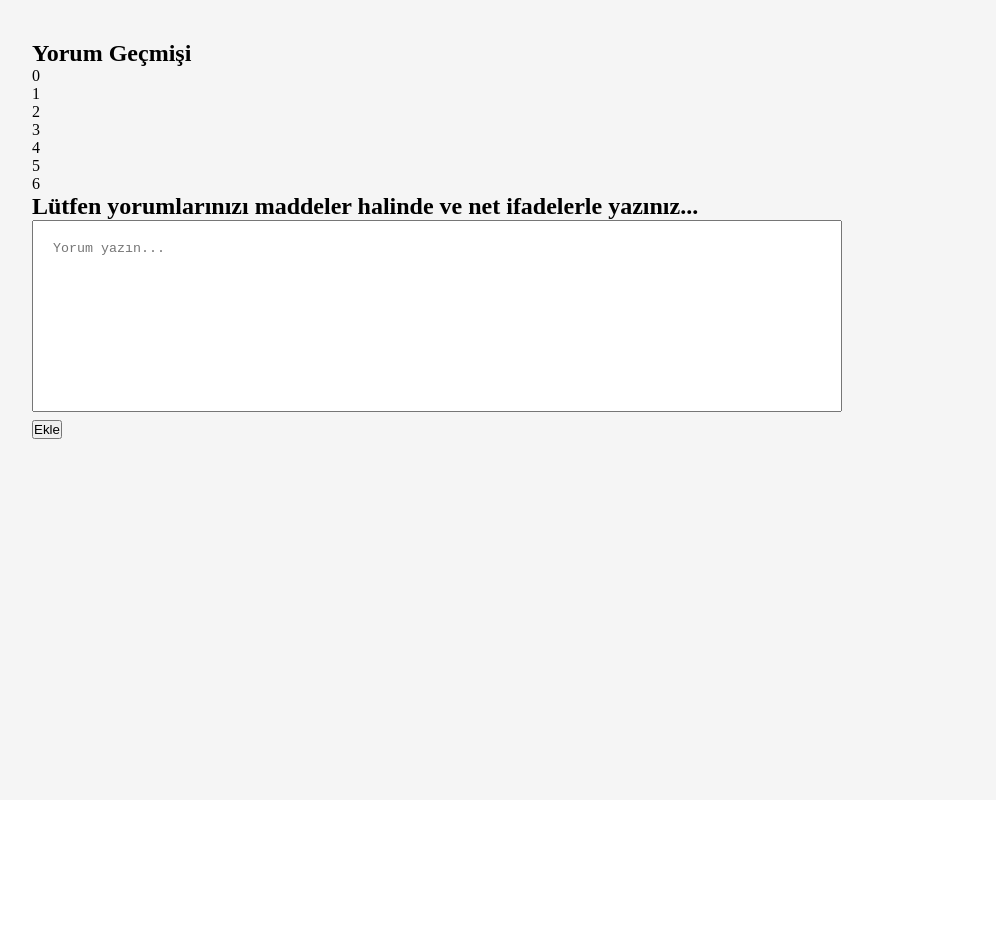
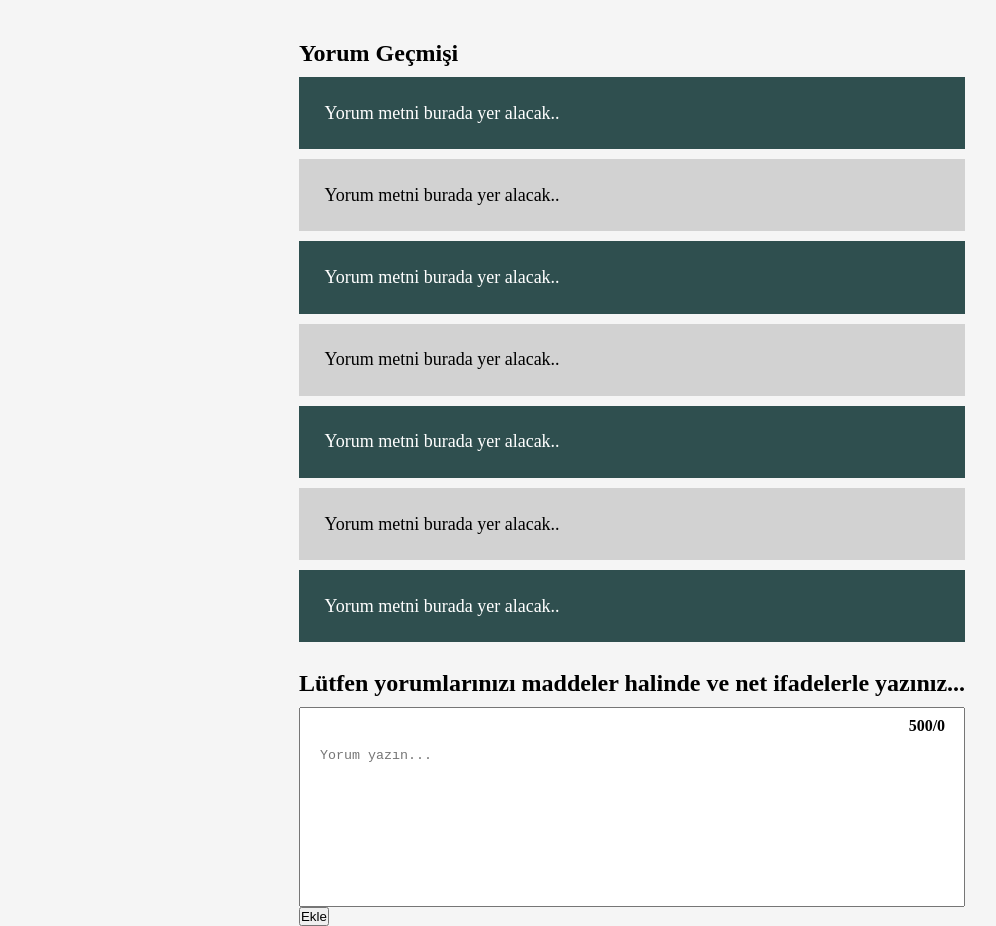
Before and after one commit to codeyourwaytofreedom/game_bazaar, a Next.js app: page /comments in a window 1280 px wide. Shown: the whole page, without its empty margins (8-1004 px from the left). Before the commit the page ends 800 px from the top, so only its background shows below. Built offline with nearby package versions, Linux system fonts and the light colour scheme; a web font is replaced by a local one.

Commit message:
Comments page design improved.
DB connection and logic in place.

Next step. Finalize page infrastructure

```diff
--- a/pages/comments.tsx
+++ b/pages/comments.tsx
@@ -24,29 +24,50 @@ const Comments = () => {
                 (r) =>
                 {
                     if(r.status === 200)
-                    {cmt.current!.value = ""; setDisabled(false)}
+                    {cmt.current!.value = ""; setDisabled(false);}
+                    else{
+                        setDisabled(false);
+                        cmt.current!.value = "Yorum ekleme başarısız";
+                        cmt.current!.style.fontWeight = "bold";
+                        cmt.current!.style.color = "red";
+                    }
                 })
         }
     }
 
     return ( <>
     <div className={c.comments}>
-        <h2>Yorum Geçmişi</h2>
-        <h1>{comment}</h1>
+       <div>
+       <h2>Yorum Geçmişi</h2>
         <div>
             {
                 [...Array(7)].map((e,i)=>
-                    <p key={i}>{i}</p>
+                    <p key={i} style={{backgroundColor: i%2 ? "rgba($color: gray, $alpha: 0.3)" : "#2F4F4F",
+                                    color: i%2 ? "rgba($color: gray, $alpha: 0.1)" : "white"}}>
+                        Yorum metni burada yer alacak..
+                    </p>
                 )
             }
         </div>
+        <br />
         <h2>Lütfen yorumlarınızı maddeler halinde ve net ifadelerle yazınız...</h2>
         <div className={c.comments_adder}>
-            <textarea ref={cmt} rows={10} cols={5}
+            {
+                disabled ?
+                <div className={c.comments_adder_temp}>
+                    <h1>Yorum ekleniyor...</h1>
+                </div>
+                : null
+            }
+            <span style={{color:comment.length === 500 ? "red" : "black"}}>500/{comment.length}</span>
+            <textarea ref={cmt} rows={10} cols={5} maxLength={500}
                 placeholder={"Yorum yazın..."} disabled={disabled}
-                onChange={()=> setComment(cmt.current!.value)}></textarea>
+                onChange={()=> {setComment(cmt.current!.value);cmt.current!.style.fontWeight = "normal";
+                cmt.current!.style.color = "black"; }}>
+                </textarea>
         </div>
         <button onClick={send_comment}>Ekle</button>
+       </div>
     </div>
 
     </> );
--- a/styles/Comments.module.css
+++ b/styles/Comments.module.css
@@ -1,18 +1,50 @@
 .comments {
   background-color: whitesmoke;
-  padding: 40px;
-  height: 100vh;
+  padding: 40px 2vw;
+  padding-bottom: 0;
+  display: grid;
+  justify-content: center;
+}
+.comments p {
+  background-color: rgba(128, 128, 128, 0.3);
+  max-width: 700px;
+  margin-bottom: 10px;
+  padding: 2vw;
+  font-size: large;
+  text-align: justify;
+}
+.comments h2 {
+  padding-bottom: 10px;
 }
 .comments_adder {
+  position: relative;
   height: 200px;
-  width: 90%;
-  max-width: 900px;
+}
+.comments_adder_temp {
+  position: absolute;
+  top: 0;
+  bottom: 0;
+  left: 0;
+  right: 0;
+  background-color: black;
+  color: darkorange;
+  display: grid;
+  justify-content: center;
+  align-items: center;
 }
 .comments_adder textarea {
-  width: 90%;
+  width: 100%;
+  height: 100%;
   max-width: 100%;
   max-height: 100%;
   resize: none;
   padding: 20px;
+  padding-top: 40px;
   outline: none;
+}
+.comments_adder span {
+  position: absolute;
+  top: 10px;
+  right: 20px;
+  font-weight: bold;
 }/*# sourceMappingURL=Comments.module.css.map */
--- a/styles/Comments.module.scss
+++ b/styles/Comments.module.scss
@@ -1,18 +1,45 @@
 .comments{
     background-color: whitesmoke;
-    padding: 40px;
-    height: 100vh;
+    padding: 40px 2vw;
+    padding-bottom: 0;
+    display: grid;
+    justify-content: center;
+    p{
+        background-color: rgba($color: gray, $alpha: 0.3);
+        max-width: 700px;
+        margin-bottom: 10px;
+        padding: 2vw;
+        font-size: large;
+        text-align: justify;
+    }
+    h2{
+        padding-bottom: 10px;
+    }
     &_adder{
+        position: relative;
         height: 200px;
-        width: 90%;
-        max-width: 900px;
+        &_temp{
+            position: absolute;
+            top:0; bottom: 0; left: 0; right: 0;
+            background-color: black;
+            color: darkorange;
+            display: grid;
+            justify-content: center; align-items: center;
+        }
         textarea{
-            width: 90%;
+            width: 100%;
+            height: 100%;
             max-width:100%;
             max-height: 100%;
             resize: none;
             padding: 20px;
+            padding-top: 40px;
             outline: none;
+        }
+        span{
+            position: absolute;
+            top:10px; right: 20px;
+            font-weight: bold;
         }
     }
 }
--- a/styles/globals.css
+++ b/styles/globals.css
@@ -26,3 +26,6 @@ a {
   color: inherit;
   text-decoration: none;
 }
+button{
+  cursor: pointer;
+}
```
Also changed, not shown: 1 other file (tests, documents, lock files or other folders).
